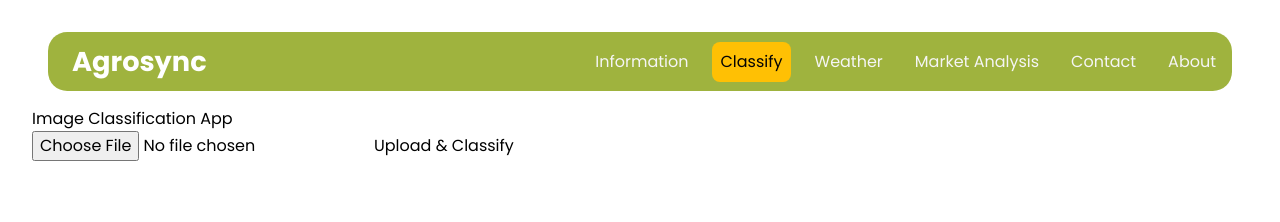
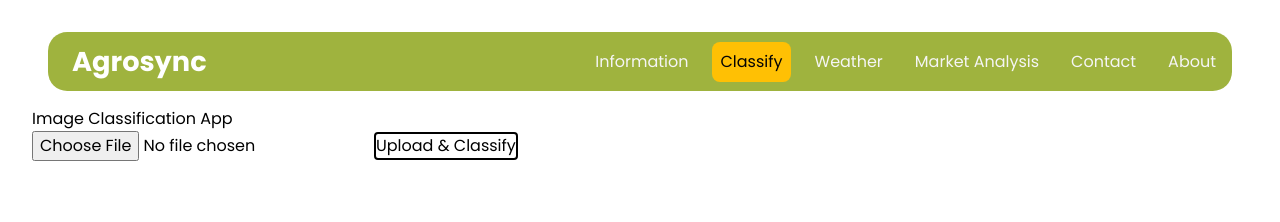
Before and after one commit to shrudex/agrosync, a React (Vite) app: page /classify in a window 1280 px wide. Shown: the top 222 px of the page. Built offline with nearby package versions, Linux system fonts and the light colour scheme; the HTML template or start-up script is replaced by a standard one; a web font is replaced by a local one.

Commit message:
classify page button border

```diff
--- a/src/App.jsx
+++ b/src/App.jsx
@@ -7,7 +7,7 @@
 import { AnimatePresence } from "framer-motion";
 
 import About from "./components/pages/about/About";
-import Classify from "./components/pages/Classify";
+import Classify from "./components/pages/classify/Classify";
 import Contact from "./components/pages/contact/Contact";
 import Home from "./components/pages/home/Home";
 import Information from "./components/pages/Information";
--- a/src/components/pages/Classify.jsx
+++ b/src/components/pages/classify/Classify.jsx
@@ -33,7 +33,7 @@
     <div>
       <h1>Image Classification App</h1>
       <input type="file" onChange={handleFileChange} />
-      <button onClick={handleUpload}>Upload & Classify</button>
+      <button className="rounded border-2 border-black" onClick={handleUpload}>Upload & Classify</button>
       {result && <p>Result: {result}</p>}
     </div>
   );
```
